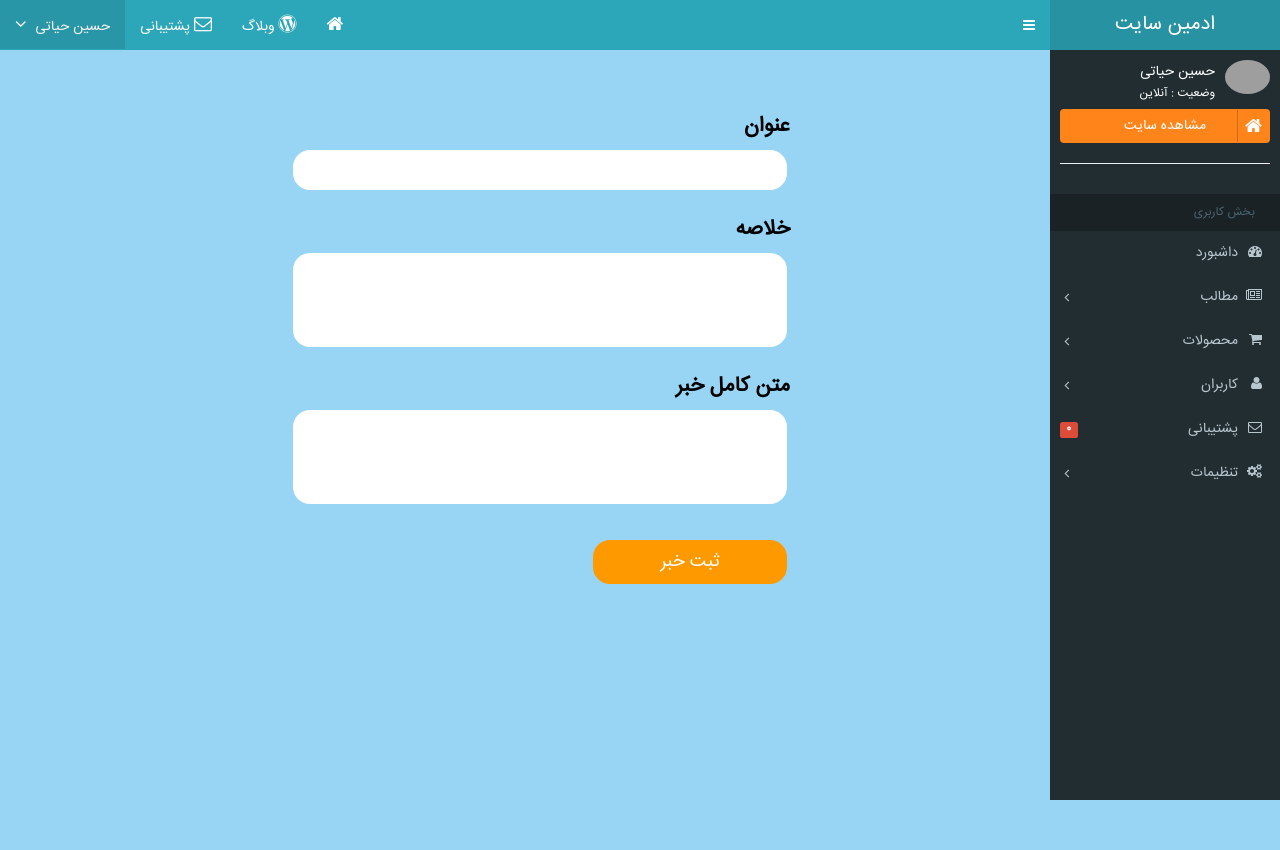
After one commit to narmafzarkar/alirezamahjoor, a PHP site: page /Admin/Dashboard/news-page.php in a window 1280 px wide. The commit adds this page. Run offline with PHP 8.4, Linux system fonts and the light colour scheme; data that the repository does not hold is empty; grey boxes are pictures that could not be loaded.

Commit message:
create news form

```diff
--- /dev/null
+++ b/Admin/Dashboard/Content/form.css
@@ -0,0 +1,165 @@
+/*@import url(https://fonts.googleapis.com/css?family=Sniglet|Raleway:900);*/
+
+
+body, html{
+    height: 100%;
+    padding: 0;
+    margin: 0;
+    font-family: 'Sniglet', cursive;
+}
+
+
+/* Animation webkit */
+@-webkit-keyframes myfirst
+{
+    0% {margin-left: -235px}
+    90% {margin-left: 100%;}
+    100% {margin-left: 100%;}
+}
+
+/* Animation */
+@keyframes myfirst
+{
+    0% {margin-left: -235px}
+    70% {margin-left: 100%;}
+    100% {margin-left: 100%;}
+}
+
+.fish{
+
+    width: 235px;
+    height: 104px;
+    margin-left: -235px;
+    position: absolute;
+    animation: myfirst 24s;
+    -webkit-animation: myfirst 24s;
+    animation-iteration-count: infinite;
+    -webkit-animation-iteration-count: infinite;
+    animation-timing-function: linear;
+    -webkit-animation-timing-function: linear;
+}
+
+#fish{
+    top: 120px;
+}
+
+#fish2{
+    top: 260px;
+    animation-delay: 12s;
+    -webkit-animation-delay: 12s;
+}
+
+
+
+
+#form{
+    height: 100%;
+    background-color: #98d4f3;
+    overflow: hidden;
+    position: relative;
+
+}
+form{
+    margin: 0 auto;
+    width: 300px;
+    padding-top: 40px;
+    color: black;
+    position: relative;
+
+
+}
+label, input, textarea{
+    display: block;
+}
+input,textarea{
+    width: 500px;
+    border: none;
+    border-radius: 20px;
+    /*outline: none;*/
+    padding: 10px;
+    font-family: 'Sniglet', cursive;
+    font-size: 1em;
+    color: #676767;
+    transition: border 0.5s;
+    -webkit-transition: border 0.5s;
+    -moz-transition: border 0.5s;
+    -o-transition: border 0.5s;
+    border: solid 3px #98d4f3;
+    -webkit-box-sizing:border-box;
+    -moz-box-sizing:border-box;
+    box-sizing:border-box;
+
+}
+
+input:focus, textarea:focus{
+    border: solid 3px #77bde0;
+}
+
+textarea{
+    height: 100px;
+    resize: none;
+    overflow: auto;
+}
+input[type="submit"]{
+    width: 200px;
+    background-color: #F90;
+    color: white;
+    height: 50px;
+    cursor: pointer;
+    margin-top: 30px;
+    font-size: 1.29em;
+    font-family: 'Sniglet', cursive;
+    -webkit-transition: background-color 0.5s;
+    -moz-transition: background-color 0.5s;
+    -o-transition: background-color 0.5s;
+    transition: background-color 0.5s;
+}
+input[type="reset"]{
+    width: 200px;
+    font-size: 1.29em;
+
+    background-color: #F90;
+    color: black;
+    height: 50px;
+    cursor: pointer;
+    font-family: 'Sniglet', cursive;
+    -webkit-transition: background-color 0.5s;
+    -moz-transition: background-color 0.5s;
+    -o-transition: background-color 0.5s;
+    transition: background-color 0.5s;
+}
+input[type="submit"]:hover{
+    background-color: #e58f0e;
+
+}
+input[type="reset"]:hover{
+    background-color: #e58f0e;
+
+}
+label{
+    font-size: 1.5em;
+    margin-top: 20px;
+    padding-left: 20px;
+}
+.formgroup, .formgroup-active, .formgroup-error{
+    background-repeat: no-repeat;
+    background-position: right bottom;
+    background-size: 10.5%;
+    transition: background-image 0.7s;
+    -webkit-transition: background-image 0.7s;
+    -moz-transition: background-image 0.7s;
+    -o-transition: background-image 0.7s;
+    width: 566px;
+    padding-top: 2px;
+}
+
+/*.formgroup{*/
+    /*background-image: url('http://www.geertjanhendriks.nl/codepen/form/pixel.gif');*/
+/*}*/
+/*.formgroup-active{*/
+    /*background-image: url('http://www.geertjanhendriks.nl/codepen/form/octo.png');*/
+/*}*/
+/*.formgroup-error{*/
+    /*background-image: url('http://www.geertjanhendriks.nl/codepen/form/octo-error.png');*/
+    /*color: red;*/
+/*}*/
--- a/Admin/Dashboard/Products.php
+++ b/Admin/Dashboard/Products.php
@@ -1,4 +1,4 @@
-<?php include 'header.php'?>
+<?php include 'header.php' ?>
         <div class="content-wrapper">
             <section class="content-header">
                 <h1>
--- a/Admin/Dashboard/Sales.php
+++ b/Admin/Dashboard/Sales.php
@@ -1,4 +1,4 @@
-<?php include 'header.php'?>
+<?php include 'header.php' ?>
         <div class="content-wrapper">
             <section class="content-header">
                 <h1>
--- a/Admin/Dashboard/header.php
+++ b/Admin/Dashboard/header.php
@@ -20,10 +20,14 @@ include '../../asset/jdf/jdf.php';
 
     <link href="Content/panel.css" rel="stylesheet" />
     <link href="Content/font.css" rel="stylesheet"/>
+
+
     <link href="Content/bootstrap.rtl.min.css" rel="stylesheet" />
     <!--[if lt IE 9]>
     <script src="https://oss.maxcdn.com/html5shiv/3.7.3/html5shiv.min.js" async ></script>
     <script src="https://oss.maxcdn.com/respond/1.4.2/respond.min.js" async ></script>
+
+
     <![endif]-->
 </head>
 <body class="hold-transition skin-admin sidebar-mini">
--- /dev/null
+++ b/Admin/Dashboard/news-page.php
@@ -0,0 +1,50 @@
+<html>
+<link href="Content/form.css" rel="stylesheet"/>
+<?php include 'header.php' ?>
+
+<body>
+
+<div id="form">
+
+
+    <div class="fish" id="fish"></div>
+    <div class="fish" id="fish2"></div>
+
+    <form id="waterform" action="#" method="post">
+
+        <div class="formgroup" id="name-form">
+            <label for="name">عنوان </label>
+            <input type="text" id="name" name="title" />
+        </div>
+
+        <div class="formgroup" id="message-form">
+            <label for="message">خلاصه </label>
+            <textarea id="message" name="summary"></textarea>
+        </div>
+
+        <div class="formgroup" id="message-form">
+            <label for="message">متن کامل خبر</label>
+            <textarea id="message" name="text"></textarea>
+        </div>
+<div>
+        <input type="submit" name="submit" value="ثبت خبر" />
+</div>
+        <?php
+        $title=@$_POST['title'];
+        $summary=@$_POST['summary'];
+        $text=@$_POST['text'];
+        if(isset($_POST['submit']))
+$insert_query=mysqli_query($connect,"INSERT INTO t_news(title,summary,text)
+VALUES('$title','$summary','$text')");
+        print_r($insert_query);
+
+        ?>
+    </form>
+
+</div>
+
+
+
+
+</body>
+</html>
```
Also changed, not shown: Admin/Dashboard/Articles.php (+4 -3 lines).
